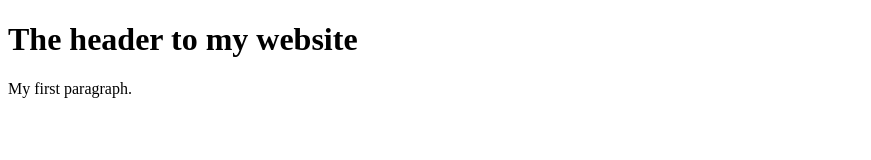
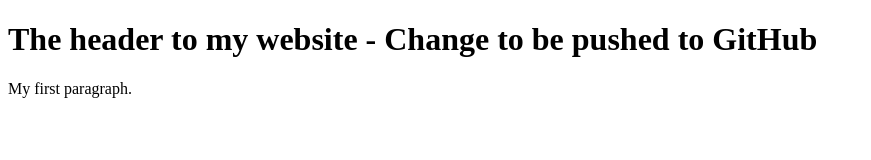
Before and after one commit to alex-oros/git-demo, a plain HTML site: page web/index.html in a window 1280 px wide. Shown: the whole page, without its empty margins (0-871 px from the left). Drawn offline with Linux system fonts and the light colour scheme.

Commit message:
Updating index page for github

```diff
--- a/web/index.html
+++ b/web/index.html
@@ -2,7 +2,7 @@
 <html>
 <body>
 
-<h1>The header to my website</h1>
+<h1>The header to my website - Change to be pushed to GitHub</h1>
 
 <p>My first paragraph.</p>
 
```
